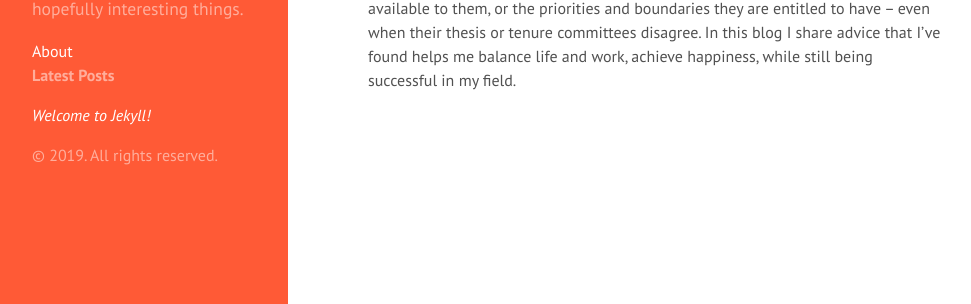
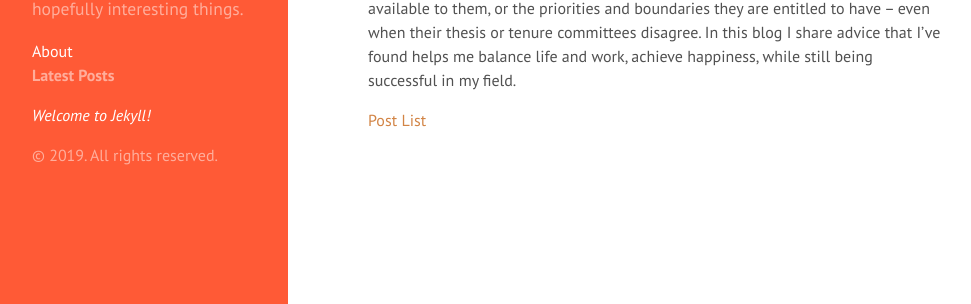
Before and after one commit to fujiwest/infinitesalmon, a Jekyll site: the page built from docs/index.md, in a window 1280 px wide. Shown: the part 324-628 px from the top of the page, without its empty margins (0-971 px from the left). Built offline with Jekyll 4.4.1, drawn with Linux system fonts in a browser that asks for light colours; some web fonts are replaced; our own code applies the rules of GitHub Pages for plain Markdown files.

Commit message:
post list link

```diff
--- a/docs/index.md
+++ b/docs/index.md
@@ -5,3 +5,5 @@ title: About
 The Infinite Salmon is a blog dedicated to the topic of careers in science, including doing a PhD, completing a dissertation, and making sense of this weird life and lifestyle people in science tend to choose for themselves.  The Infinite Salmon is run by a principal investigator, scientist, former professor, and sometimes academic-skeptic.  Their Ph.D. is in Electrical Engineering and Computer Science.
 
 There are aspects about life as an academic and a scientist which are unpleasant and often considered taboo.  We don't do a good enough job in our community of letting people know the costs associated with our professions, the pathways available to them, or the priorities and boundaries they are entitled to have -- even when their thesis or tenure committees disagree.  In this blog I share advice that I've found helps me balance life and work, achieve happiness, while still being successful in my field.
+
+[Post List]({{ site.baseurl }}{{ link Post-list.md}})
```
